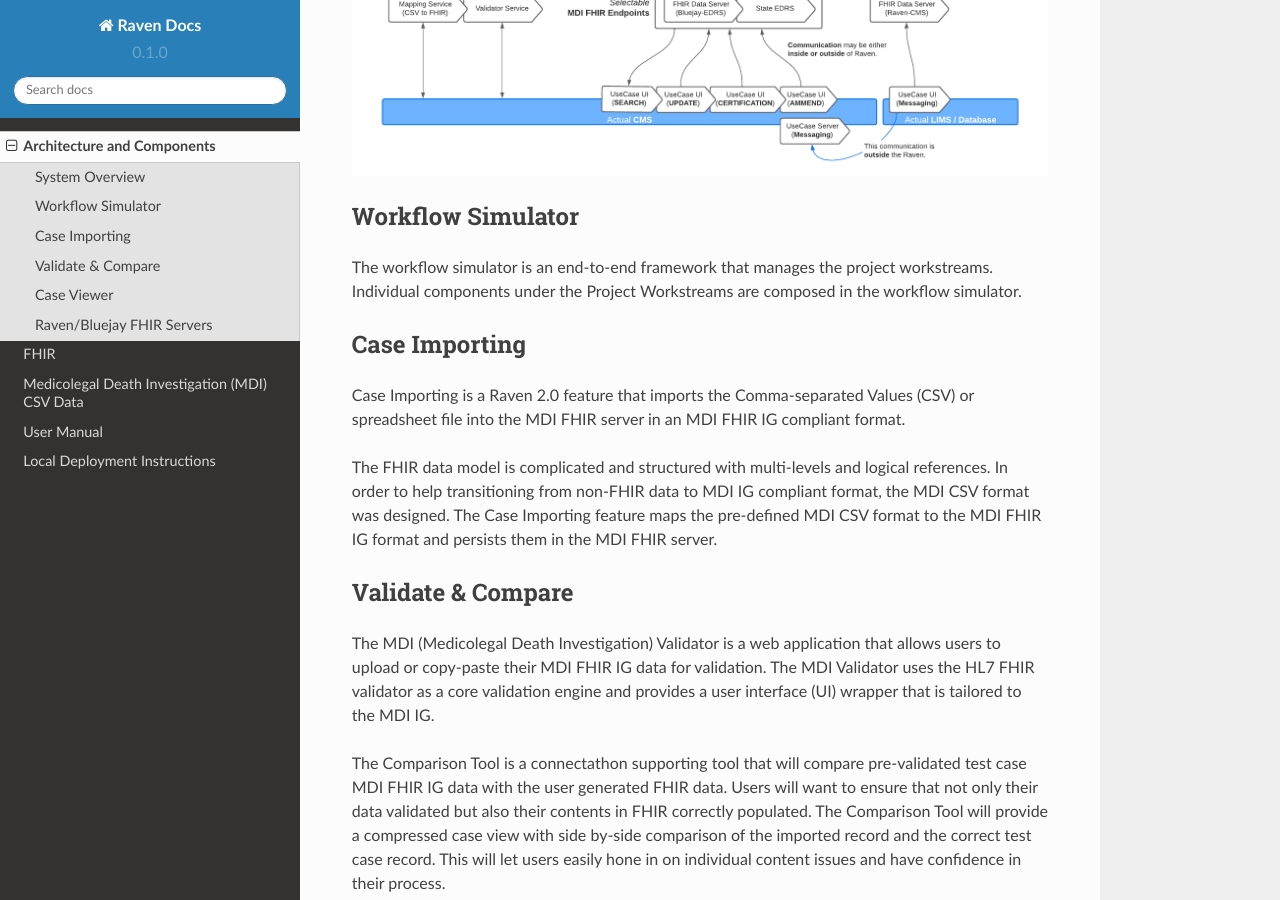
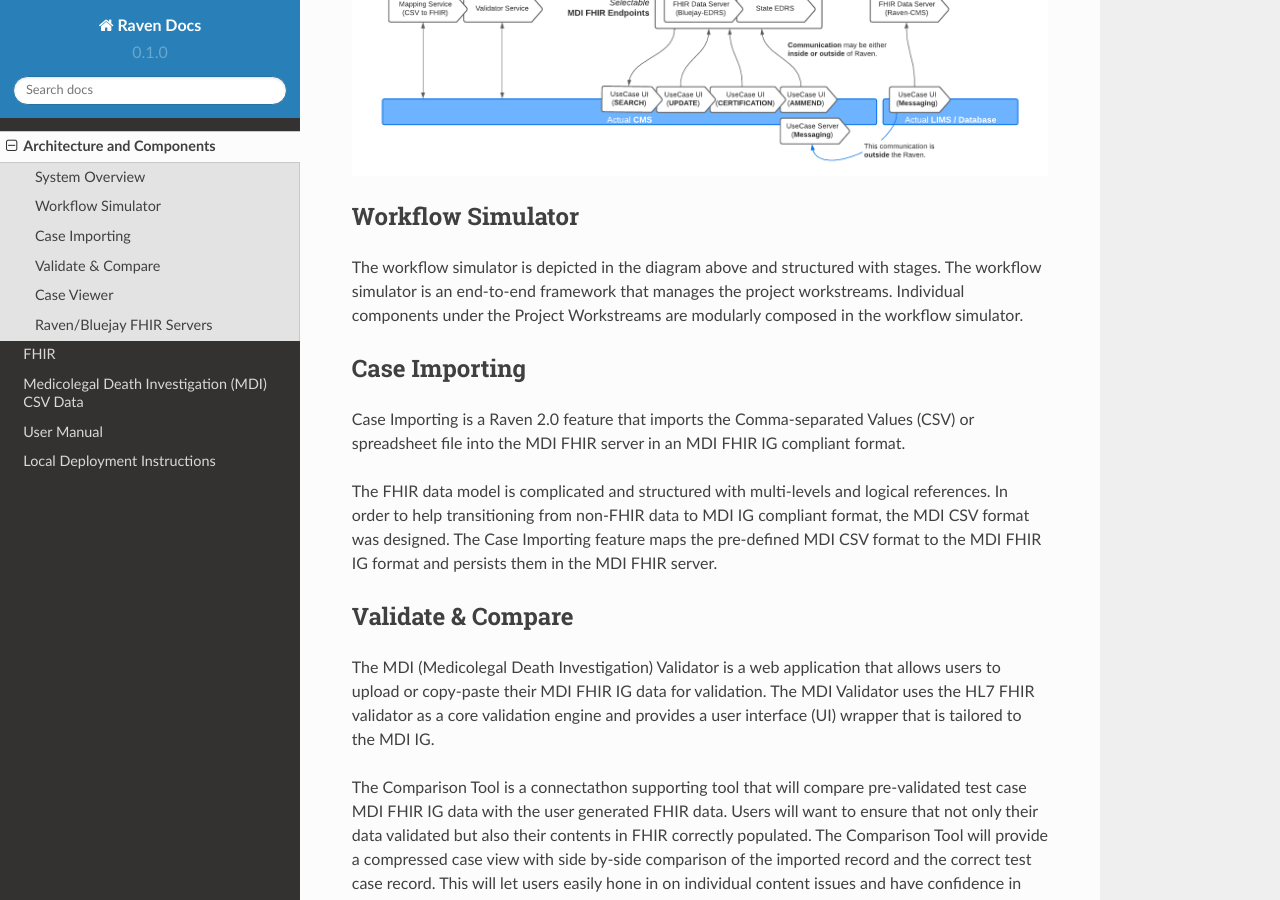
Before and after one commit to MortalityReporting/RavenDocs, a Sphinx documentation site: the page built from docs/source/architecture.rst, in a window 1280 px wide and 900 px high, scrolled down 500 px. Built offline with Sphinx 7.4.7 and the Read the Docs theme 2.0.0, drawn with Linux system fonts in a browser that asks for light colours.

Commit message:
Update architecture.rst

```diff
--- a/docs/source/architecture.rst
+++ b/docs/source/architecture.rst
@@ -19,7 +19,7 @@ external end points, and the users’ scope.
 
 Workflow Simulator
 ------------------
-The workflow simulator is an end-to-end framework that manages the project workstreams. Individual components under the Project Workstreams are composed in the workflow simulator.
+The workflow simulator is depicted in the diagram above and structured with stages. The workflow simulator is an end-to-end framework that manages the project workstreams. Individual components under the Project Workstreams are modularly composed in the workflow simulator.
 
 Case Importing
 --------------
```
